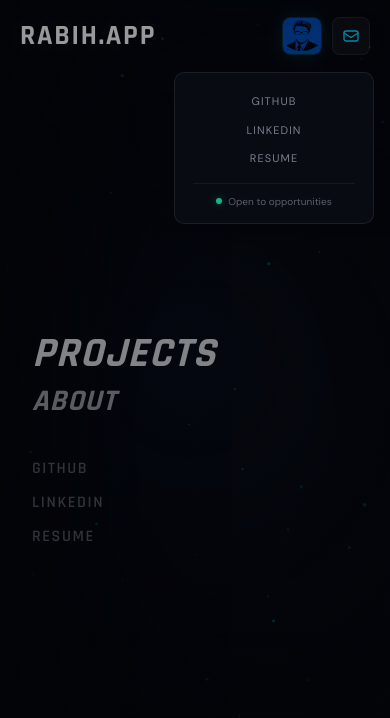
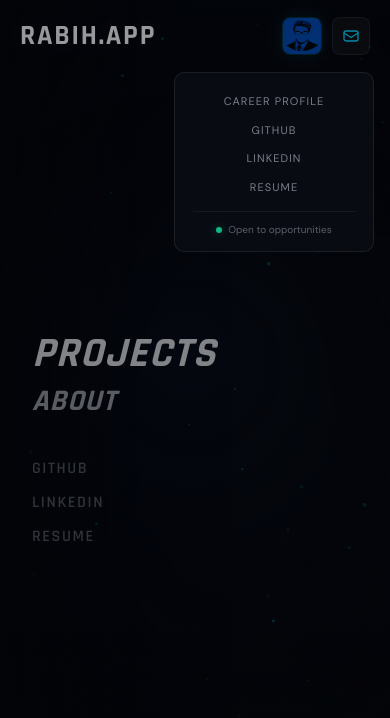
Before and after one commit to rabihzsiddiqui/rabihs-redesigned-portfolio, a Next.js app: page / in a window 390 px wide. Both pictures are taken after a click on the button 302 px from the left and 36 px from the top of the page. Shown: the top 718 px of the page. Built offline with nearby package versions, Linux system fonts and the light colour scheme.

Commit message:
Add Career Profile link to header dropdown, fix internal nav
Uses next/link for internal dropdown links so they route client-side
and close the menu on click, instead of a plain anchor tag.

```diff
--- a/components/layout/Header.tsx
+++ b/components/layout/Header.tsx
@@ -22,6 +22,7 @@ function ProfileCorner() {
   const closeTimer = useRef<ReturnType<typeof setTimeout> | null>(null);
 
   const links = [
+    { label: "Career Profile", href: "/about" },
     { label: "GitHub", href: identity.github },
     { label: "LinkedIn", href: identity.linkedin },
     { label: "Resume", href: "/Rabih_Siddiqui_Resume.pdf" },
@@ -225,7 +226,12 @@ function ProfileCorner() {
           style={dropdownStyle}
         >
           {links.map((link) => (
-            <ProfileLink key={link.label} href={link.href} label={link.label} />
+            <ProfileLink
+              key={link.label}
+              href={link.href}
+              label={link.label}
+              onNavigate={() => setOpen(false)}
+            />
           ))}
 
           <div
@@ -265,15 +271,17 @@ function ProfileCorner() {
   );
 }
 
-function ProfileLink({ href, label }: { href: string; label: string }) {
+function ProfileLink({
+  href,
+  label,
+  onNavigate,
+}: {
+  href: string;
+  label: string;
+  onNavigate: () => void;
+}) {
   const isExternal = href.startsWith("http") || href.endsWith(".pdf");
-  return (
-    <a
-      href={href}
-      target={isExternal ? "_blank" : undefined}
-      rel={isExternal ? "noopener noreferrer" : undefined}
-      role="menuitem"
-      style={{
+  const style: React.CSSProperties = {
     display: "block",
     padding: "6px 0",
     fontFamily: "var(--font-dm-sans)",
@@ -284,12 +292,41 @@ function ProfileLink({ href, label }: { href: string; label: string }) {
     textTransform: "uppercase",
     letterSpacing: "0.1em",
     transition: "color 0.2s ease",
-      }}
-      onMouseEnter={(e) => { e.currentTarget.style.color = "#00d4ff"; }}
-      onMouseLeave={(e) => { e.currentTarget.style.color = "#7a7f8a"; }}
+  };
+  const handleMouseEnter = (e: React.MouseEvent<HTMLAnchorElement>) => {
+    e.currentTarget.style.color = "#00d4ff";
+  };
+  const handleMouseLeave = (e: React.MouseEvent<HTMLAnchorElement>) => {
+    e.currentTarget.style.color = "#7a7f8a";
+  };
+
+  if (isExternal) {
+    return (
+      <a
+        href={href}
+        target="_blank"
+        rel="noopener noreferrer"
+        role="menuitem"
+        style={style}
+        onMouseEnter={handleMouseEnter}
+        onMouseLeave={handleMouseLeave}
       >
         {label}
       </a>
+    );
+  }
+
+  return (
+    <Link
+      href={href}
+      role="menuitem"
+      style={style}
+      onClick={onNavigate}
+      onMouseEnter={handleMouseEnter}
+      onMouseLeave={handleMouseLeave}
+    >
+      {label}
+    </Link>
   );
 }
 
```
Lines whose indentation alone changed are shown as unchanged.
